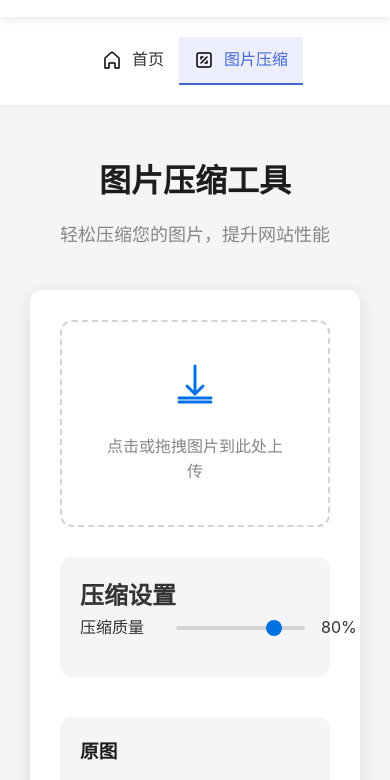
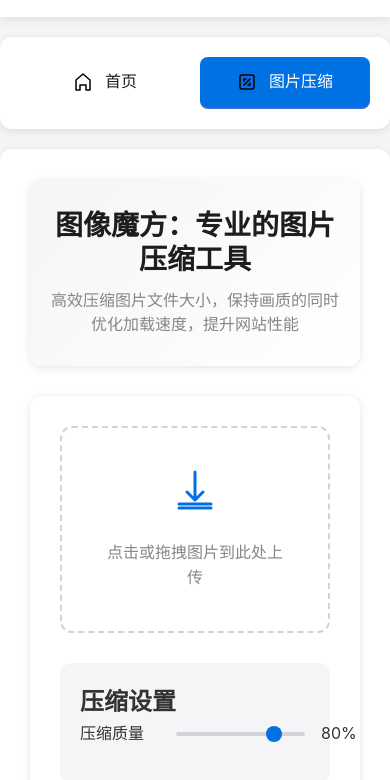
Before and after one commit to szwnba/pngdemo, a plain HTML site: page compress.html in a window 390 px wide. Shown: the part 61-841 px from the top of the page. Drawn offline with Linux system fonts and the light colour scheme.

Commit message:
Changes to be committed: 	modified:   compress.html 	modified:   index.html 	modified:   style.css

```diff
--- a/compress.html
+++ b/compress.html
@@ -10,7 +10,7 @@
     <link rel="stylesheet" href="style.css">
 </head>
 <body>
-    <!-- 顶部导航栏 (与首页一致) -->
+    <!-- 顶部导航栏 -->
     <header class="header">
         <div class="container">
             <div class="logo-container">
@@ -21,7 +21,7 @@
     </header>
 
     <div class="main-container">
-        <!-- 左侧菜单栏 (与首页一致，但高亮不同) -->
+        <!-- 左侧菜单栏 -->
         <aside class="sidebar">
             <nav class="menu">
                 <a href="index.html" class="menu-item">
@@ -35,12 +35,12 @@
             </nav>
         </aside>
 
-        <!-- 主要内容区 (包含图片压缩工具) -->
+        <!-- 主要内容区 -->
         <main class="main-content">
-            <!-- 添加与首页一致的横幅 -->
+            <!-- 统一风格的横幅 -->
             <div class="hero-section">
-                <h1 class="hero-title">图片压缩工具</h1>
-                <p class="hero-subtitle">轻松压缩您的图片，提升网站性能</p>
+                <h1 class="hero-title">图像魔方：专业的图片压缩工具</h1>
+                <p class="hero-subtitle">高效压缩图片文件大小，保持画质的同时优化加载速度，提升网站性能</p>
             </div>
 
             <!-- 原compress.html的核心内容 -->
--- a/style.css
+++ b/style.css
@@ -12,10 +12,143 @@ body {
     background-color: #f5f5f7;
 }
 
-.container {
-    max-width: 1200px;
+/* 主容器样式 */
+.main-container {
+    display: flex;
+    min-height: calc(100vh - 80px); /* 减去header和footer的高度 */
+    margin-top: 20px;
+    margin-bottom: 20px;
+}
+
+/* 侧边栏样式 */
+.sidebar {
+    width: 240px;
+    background-color: #fff;
+    border-radius: 12px;
+    padding: 20px;
+    margin-right: 20px;
+    box-shadow: 0 2px 8px rgba(0, 0, 0, 0.1);
+}
+
+.menu {
+    display: flex;
+    flex-direction: column;
+    gap: 10px;
+}
+
+.menu-item {
+    display: flex;
+    align-items: center;
+    padding: 12px 16px;
+    color: #1d1d1f;
+    text-decoration: none;
+    border-radius: 8px;
+    transition: background-color 0.3s;
+}
+
+.menu-item:hover {
+    background-color: #f5f5f7;
+}
+
+.menu-item.active {
+    background-color: #0071e3;
+    color: white;
+}
+
+.menu-icon {
+    width: 20px;
+    height: 20px;
+    margin-right: 12px;
+}
+
+/* 主要内容区样式 */
+.main-content {
+    flex: 1;
+    background-color: #fff;
+    border-radius: 12px;
+    padding: 30px;
+    box-shadow: 0 2px 8px rgba(0, 0, 0, 0.1);
+}
+
+/* 横幅样式 */
+.hero-section {
+    text-align: center;
+    margin-bottom: 40px;
+    padding: 40px 20px;
+    background: linear-gradient(135deg, #f5f5f7 0%, #ffffff 100%);
+    border-radius: 12px;
+    box-shadow: 0 2px 8px rgba(0, 0, 0, 0.1);
+}
+
+.hero-title {
+    font-size: 36px;
+    font-weight: 600;
+    color: #1d1d1f;
+    margin-bottom: 16px;
+    line-height: 1.2;
+}
+
+.hero-subtitle {
+    font-size: 18px;
+    color: #86868b;
+    line-height: 1.5;
+    max-width: 600px;
     margin: 0 auto;
-    padding: 0 20px;
+}
+
+/* 内容包装器样式 */
+.content-wrapper {
+    background-color: #fff;
+    border-radius: 12px;
+    padding: 30px;
+    box-shadow: 0 2px 8px rgba(0, 0, 0, 0.1);
+}
+
+/* 页脚样式 */
+.footer {
+    text-align: center;
+    padding: 20px;
+    background-color: #fff;
+    color: #86868b;
+    font-size: 14px;
+    box-shadow: 0 -2px 8px rgba(0, 0, 0, 0.1);
+}
+
+/* 响应式设计 */
+@media (max-width: 768px) {
+    .main-container {
+        flex-direction: column;
+    }
+
+    .sidebar {
+        width: 100%;
+        margin-right: 0;
+        margin-bottom: 20px;
+    }
+
+    .menu {
+        flex-direction: row;
+        flex-wrap: wrap;
+    }
+
+    .menu-item {
+        flex: 1;
+        justify-content: center;
+    }
+
+    .hero-section {
+        padding: 30px 15px;
+        margin-bottom: 30px;
+    }
+
+    .hero-title {
+        font-size: 28px;
+        margin-bottom: 12px;
+    }
+
+    .hero-subtitle {
+        font-size: 16px;
+    }
 }
 
 /* 头部样式 */
@@ -32,20 +165,6 @@ body {
     font-size: 24px;
     font-weight: 600;
     color: #1d1d1f;
-}
-
-/* 主要内容区样式 */
-.main {
-    padding: 40px 0;
-}
-
-.content-wrapper {
-    display: flex;
-    gap: 40px;
-    background-color: #fff;
-    border-radius: 12px;
-    padding: 30px;
-    box-shadow: 0 4px 20px rgba(0, 0, 0, 0.1);
 }
 
 /* 左侧控制面板 */
@@ -187,26 +306,3 @@ body {
     background-color: #d2d2d7;
     cursor: not-allowed;
 }
-
-/* 页脚样式 */
-.footer {
-    text-align: center;
-    padding: 20px 0;
-    color: #86868b;
-    font-size: 14px;
-}
-
-/* 响应式设计 */
-@media (max-width: 768px) {
-    .content-wrapper {
-        flex-direction: column;
-    }
-
-    .control-panel {
-        max-width: 100%;
-    }
-
-    .preview-container {
-        grid-template-columns: 1fr;
-    }
-}
```
Also changed, not shown: index.html (+1 -4 lines).
